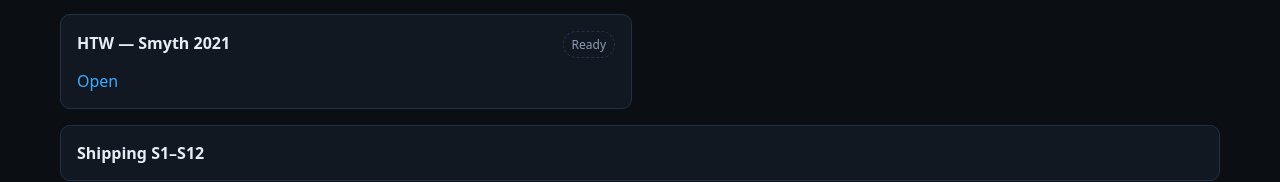
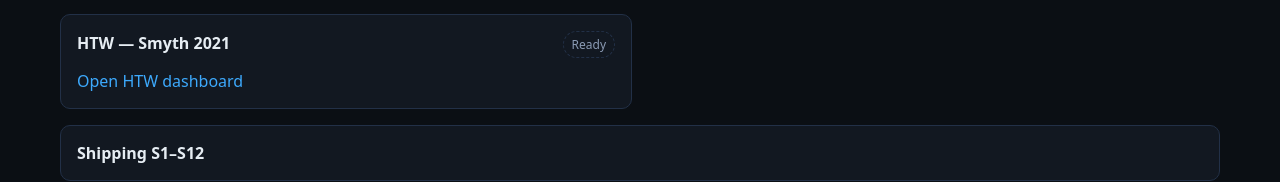
Before and after one commit to koolkam00/htw-live-study, a Next.js app: page /packs in a window 1280 px wide. Shown: the part 152-334 px from the top of the page. Built offline with nearby package versions, Linux system fonts and the light colour scheme.

Commit message:
fix: packs index HTW card links to / dashboard

```diff
--- a/app/packs/page.tsx
+++ b/app/packs/page.tsx
@@ -64,7 +64,11 @@ export default function PacksIndexPage() {
           <div className="site-subtitle">Needs weather/elevation overlays</div>
         )}
         <div>
-          <Link href={`/packs/${id}`}>Open</Link>
+          {id === 'smyth_htw' ? (
+            <Link href="/">Open HTW dashboard</Link>
+          ) : (
+            <Link href={`/packs/${id}`}>Open</Link>
+          )}
         </div>
       </div>
     );
```
